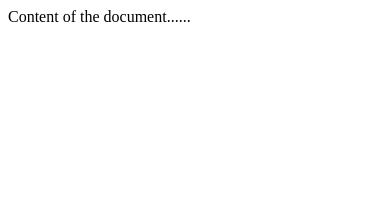
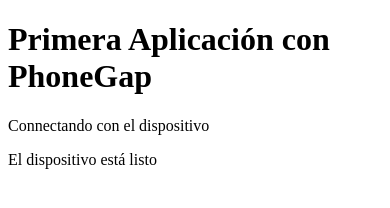
Before and after one commit to jgallego19/hello-world, a plain HTML site: page index.html in a window 390 px wide. Drawn offline with Linux system fonts and the light colour scheme; some packages are replaced by stand-ins of ours.

Commit message:
Update index.html
Inclusión del Apache Cordova (cordova.js)

```diff
--- a/index.html
+++ b/index.html
@@ -6,7 +6,18 @@
 </head>
 
 <body>
-Content of the document......
+ <div class="app">
+      <h1>Primera Aplicación con PhoneGap</h1>
+      <div id="deviceready" class="blink">
+          <p class="event listening">Connectando con el dispositivo</p>
+          <p class="event received">El dispositivo está listo</p>
+      </div>
+  </div>
+
+  <script type="text/javascript" src="cordova.js"></script>
+  <script type="text/javascript">
+    app.initialize();
+  </script>
+
 </body>
-
 </html>
```
